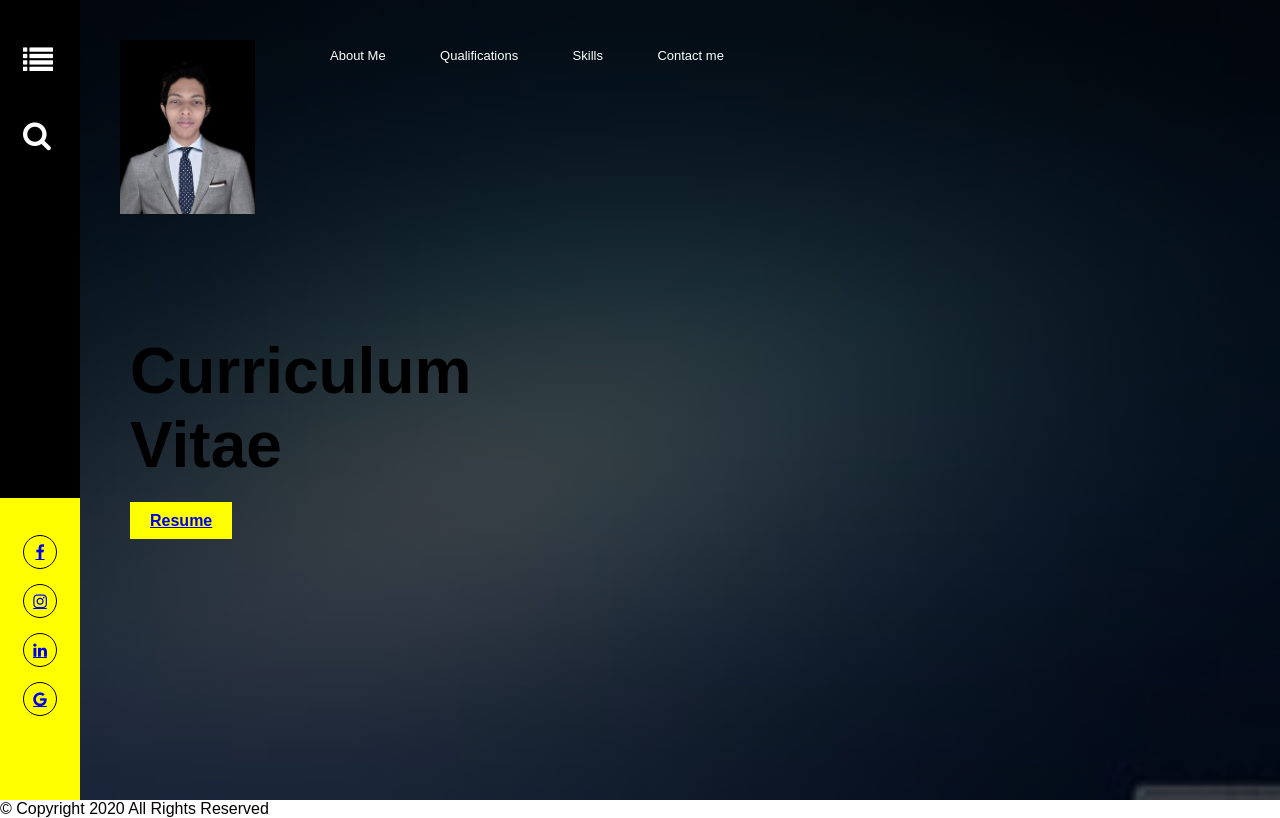
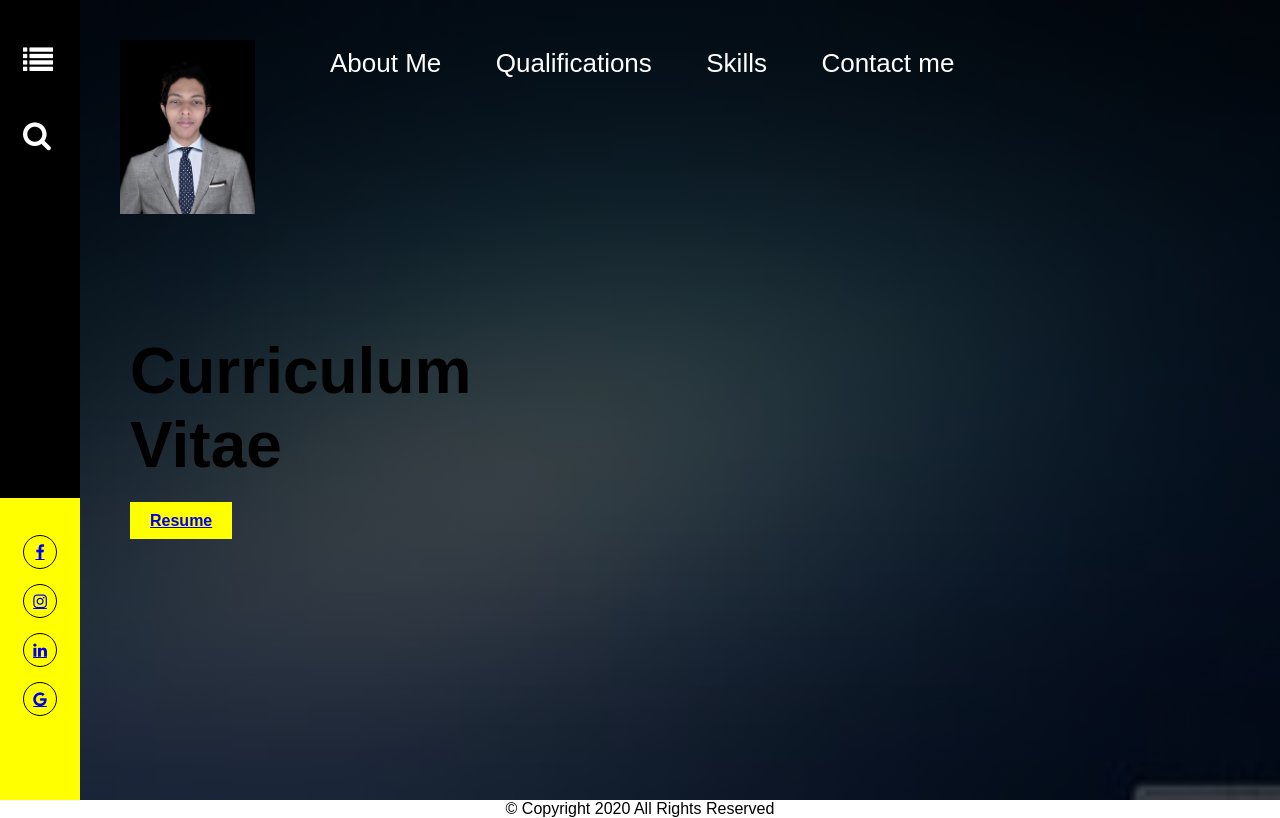
Before and after one commit to dhanaraj1999/dhanaraj1999-re.github.io, a plain HTML site: page index.html in a window 1280 px wide. Drawn offline with Linux system fonts and the light colour scheme.

Commit message:
Update xyz.css

```diff
--- a/xyz.css
+++ b/xyz.css
@@ -34,7 +34,7 @@
 .nav-links ul a{
     color:#fff;
     text-decoration: none;
-    font-size: 13px;
+    font-size: 26px;
 }
 .nav-links ul li::after{
     content: '';
@@ -157,4 +157,5 @@
 }
 .ft{
     color: black;
+    text-align:center;
 }
```
